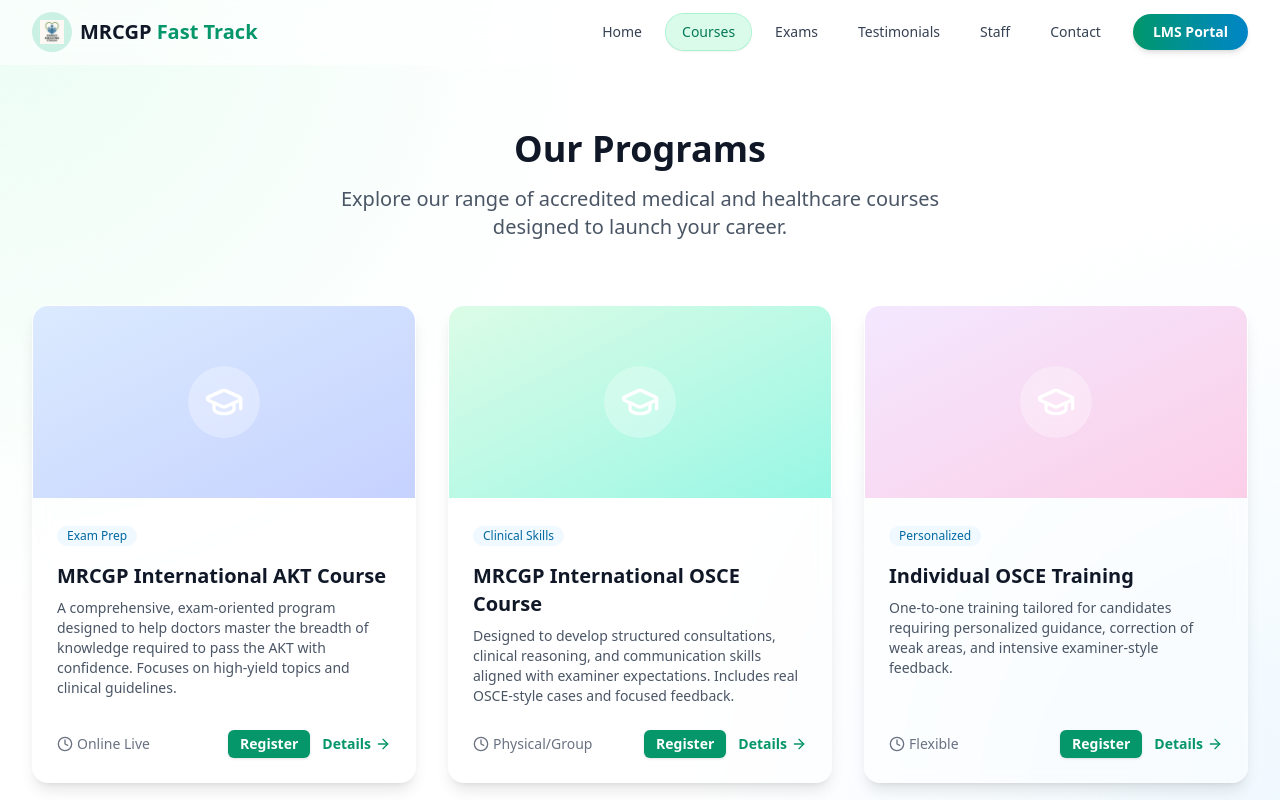
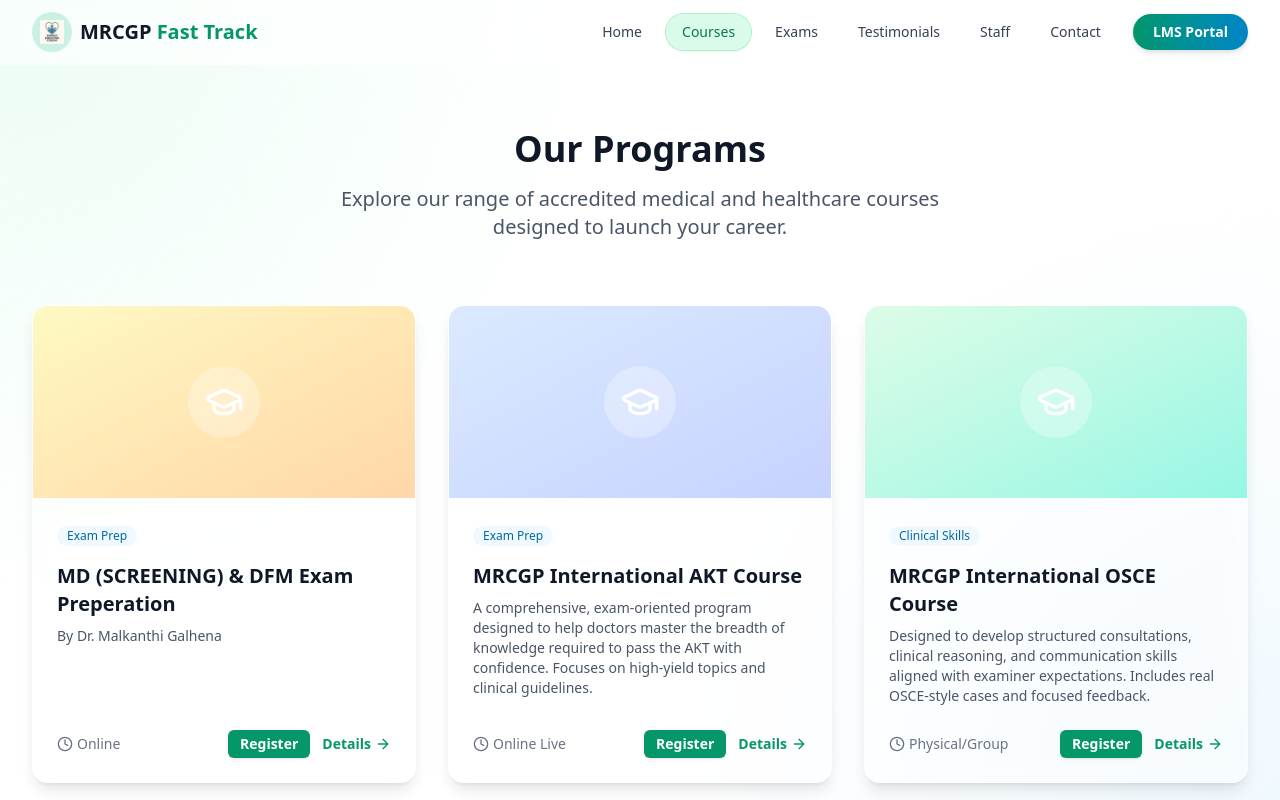
Before and after one commit to Sehara2002/MedInstitute, a Next.js app: page /courses in a window 1280 px wide. Shown: the top 800 px of the page. Built offline with nearby package versions, Linux system fonts and the light colour scheme.

Commit message:
Changing Course

```diff
--- a/src/data/courses.ts
+++ b/src/data/courses.ts
@@ -13,6 +13,23 @@
 
 export const courses: Course[] = [
     {
+        id: "pg exams learning platform",
+        title: "MD (SCREENING) & DFM Exam Preperation",
+        description: "By Dr. Malkanthi Galhena",
+        duration: "Online",
+        level: "Exam Prep",
+        imageUrl: "bg-gradient-to-br from-yellow-100 to-orange-200",
+        curriculum: [
+            "Structured Exam Preperation",
+            "Examiner-Based Guidance",
+            "Practical Exam Techniques",
+            "Interactive Learning Sessions"
+        ],
+        fee: "LKR 35,000",
+        targetAudience: ["Postgraduate medical students", "Doctors preparing for postgraduate exams"],
+        mode: ["Online access", "Self-paced learning"]
+    },
+    {
         id: "mrcgp-akt",
         title: "MRCGP International AKT Course",
         description: "A comprehensive, exam-oriented program designed to help doctors master the breadth of knowledge required to pass the AKT with confidence. Focuses on high-yield topics and clinical guidelines.",
@@ -25,7 +42,7 @@
             "Dermatology", "Women’s Health", "Mental Health", "Infectious Diseases",
             "Ethics, Professionalism & Patient Safety", "Preventive Care & Screening"
         ],
-        fee: "LKR 10",
+        fee: "LKR 35,000",
         targetAudience: ["Doctors preparing for MRCGP International AKT", "Doctors pursuing postgraduate qualifications in Primary Care"],
         mode: ["Online live interactive sessions", "Group-based learning", "Recordings provided"]
     },
@@ -42,7 +59,7 @@
             "Mental Health Consultations", "Women’s Health Scenarios", "Ethics, Consent & Breaking Bad News",
             "Data Interpretation & Risk Communication"
         ],
-        fee: "LKR 35,000",
+        fee: "LKR 40,000",
         mode: ["Physical OSCE sessions", "Small group training", "Examiner-oriented feedback"]
     },
     {
@@ -56,4 +73,5 @@
         fee: "LKR 100,000",
         mode: ["Individual sessions", "Online or physical (by appointment)"]
     },
+
 ];
```
